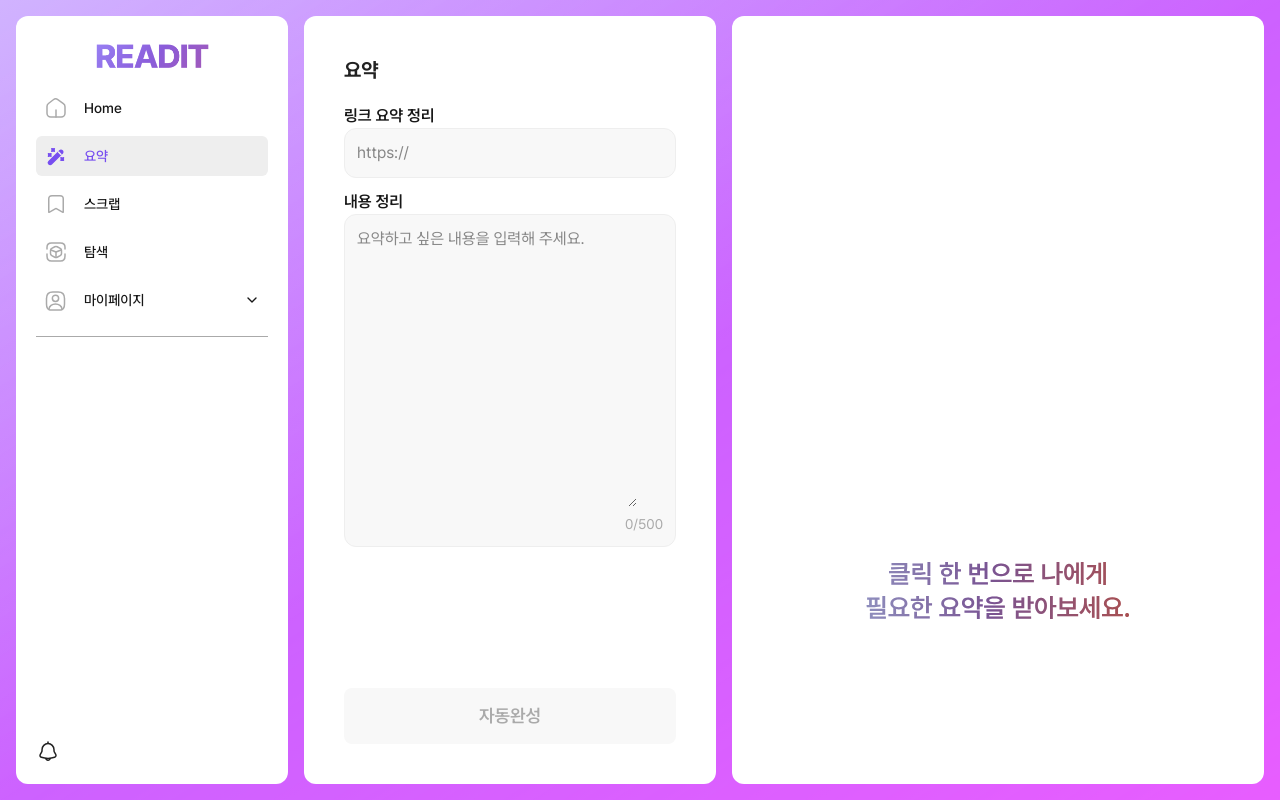
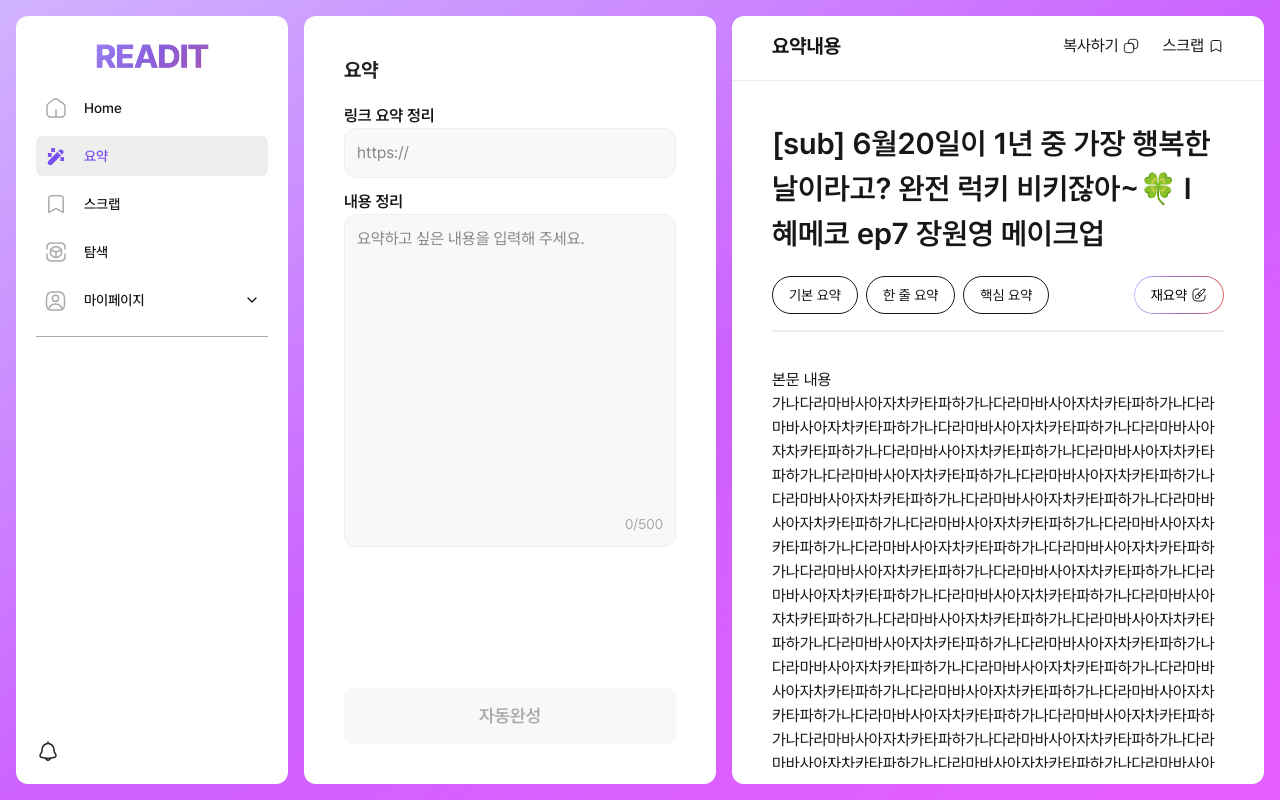
Before and after one commit to MAKE-VALUE-GACHI/3_readIt_frontend, a Next.js app: page /summary in a window 1280 px wide. Built offline with nearby package versions, Linux system fonts and the light colour scheme.

Commit message:
style: 요약페이지 스타일 추가

```diff
--- a/src/app/(main)/summary/page.tsx
+++ b/src/app/(main)/summary/page.tsx
@@ -1,4 +1,4 @@
-import Image from 'next/image'
+import { Copy, ClipDefault, Again } from '@/components/icon'
 
 const SummaryPage = () => {
   return (
@@ -16,7 +16,10 @@ const SummaryPage = () => {
           <div>
             <label className="text-base font-semibold">내용 정리</label>
             <div className="rounded-xl border-[1.5px] border-[#EEEEEE] bg-[#F8F8F8] p-3">
-              <textarea className="min-h-70" placeholder="요약하고 싶은 내용을 입력해 주세요."></textarea>
+              <textarea
+                className="min-h-70 w-full resize-none outline-none"
+                placeholder="요약하고 싶은 내용을 입력해 주세요."
+              ></textarea>
               <div className="text-end text-sm text-[#AAAAAA]">0/500</div>
             </div>
           </div>
@@ -26,10 +29,54 @@ const SummaryPage = () => {
           자동완성
         </button>
       </div>
+      <div className="flex basis-2/3 flex-col rounded-xl bg-white px-10 py-4">
+        {/* 요약 시작 컴포넌트 */}
+        {/*  <div className="absolute bottom-40 left-1/2 -translate-x-1/2">
+          <Image src="/assets/summary.svg" alt="text" width={329} height={84} />
+          </div>*/}
 
-      <div className="relative basis-2/3 rounded-xl bg-white p-10">
-        <div className="absolute bottom-40 left-1/2 -translate-x-1/2">
-          <Image src="/assets/summary.svg" alt="text" width={329} height={84} />
+        {/* 내용 입력 */}
+        <div className="mb-5 flex justify-between">
+          <span className="text-xl font-bold">요약내용</span>
+          <div className="flex">
+            <button className="mr-6 flex items-center">
+              복사하기
+              <Copy className="ml-1" />
+            </button>
+            <button className="flex items-center">
+              스크랩
+              <ClipDefault className="ml-1 h-4 w-4" color="black" />
+            </button>
+          </div>
+        </div>
+        <hr className="-mx-10 h-px border-[#EEEEEE]" />
+        {/* 본문 */}
+        <div className="flex-1 overflow-auto">
+          {/* 타이틀 */}
+          <div className="mx-auto mb-5 max-w-2xl text-3xl font-semibold">
+            <div className="mt-10 leading-[1.5]">
+              [sub] 6월20일이 1년 중 가장 행복한 날이라고? 완전 럭키 비키잖아~🍀 l 혜메코 ep7 장원영 메이크업
+            </div>
+          </div>
+          {/* 필터 */}
+          <div className="flex justify-between">
+            <div>
+              <button className="rounded-4xl mr-2 border px-4 py-2 text-sm">기본 요약</button>
+              <button className="rounded-4xl mr-2 border px-4 py-2 text-sm">한 줄 요약</button>
+              <button className="rounded-4xl mr-2 border px-4 py-2 text-sm">핵심 요약</button>
+            </div>
+            <div className="inline-flex rounded-full bg-[linear-gradient(90deg,#BEBDFF_0%,#9F6BC4_48%,#E26466_100%)] p-[1px]">
+              <button className="flex items-center gap-1 rounded-full bg-white px-4 py-2 text-sm text-black">
+                재요약
+                <Again />
+              </button>
+            </div>
+          </div>
+          <hr className="mb-9 mt-4 border border-[#EEEEEE]" />
+          <div>본문 내용</div>
+          <>
+            가나다라마바사아자차카타파하가나다라마바사아자차카타파하가나다라마바사아자차카타파하가나다라마바사아자차카타파하가나다라마바사아자차카타파하가나다라마바사아자차카타파하가나다라마바사아자차카타파하가나다라마바사아자차카타파하가나다라마바사아자차카타파하가나다라마바사아자차카타파하가나다라마바사아자차카타파하가나다라마바사아자차카타파하가나다라마바사아자차카타파하가나다라마바사아자차카타파하가나다라마바사아자차카타파하가나다라마바사아자차카타파하가나다라마바사아자차카타파하가나다라마바사아자차카타파하가나다라마바사아자차카타파하가나다라마바사아자차카타파하가나다라마바사아자차카타파하가나다라마바사아자차카타파하가나다라마바사아자차카타파하가나다라마바사아자차카타파하가나다라마바사아자차카타파하가나다라마바사아자차카타파하가나다라마바사아자차카타파하가나다라마바사아자차카타파하가나다라마바사아자차카타파하가나다라마바사아자차카타파하가나다라마바사아자차카타파하가나다라마바사아자차카타파하가나다라마바사아자차카타파하가나다라마바사아자차카타파하가나다라마바사아자차카타파하가나다라마바사아자차카타파하가나다라마바사아자차카타파하가나다라마바사아자차카타파하가나다라마바사아자차카타파하가나다라마바사아자차카타파하가나다라마바사아자차카타파하가나다라마바사아자차카타파하가나다라마바사아자차카타파하가나다라마바사아자차카타파하가나다라마바사아자차카타파하가나다라마바사아자차카타파하가나다라마바사아자차카타파하가나다라마바사아자차카타파하가나다라마바사아자차카타파하가나다라마바사아자차카타파하가나다라마바사아자차카타파하가나다라마바사아자차카타파하가나다라마바사아자차카타파하가나다라마바사아자차카타파하가나다라마바사아자차카타파하가나다라마바사아자차카타파하가나다라마바사아자차카타파하가나다라마바사아자차카타파하가나다라마바사아자차카타파하가나다라마바사아자차카타파하가나다라마바사아자차카타파하가나다라마바사아자차카타파하가나다라마바사아자차카타파하가나다라마바사아자차카타파하가나다라마바사아자차카타파하가나다라마바사아자차카타파하가나
+          </>
         </div>
       </div>
     </div>
--- a/src/components/icon/ClipDefault.tsx
+++ b/src/components/icon/ClipDefault.tsx
@@ -1,11 +1,12 @@
 import React from 'react'
 
-const ClipDefault = () => {
+const ClipDefault = (props: React.SVGProps<SVGSVGElement>) => {
+  const strokeColor = props.color ?? '#AAAAAA'
   return (
-    <svg width="24" height="24" viewBox="0 0 24 24" fill="none" xmlns="http://www.w3.org/2000/svg">
+    <svg {...props} width="24" height="24" viewBox="0 0 24 24" fill="none" xmlns="http://www.w3.org/2000/svg">
       <path
         d="M8 3.68332H16C17.2364 3.68332 18.0164 3.98543 18.4893 4.44308C18.9574 4.89639 19.25 5.62406 19.25 6.75266V20.1218C19.25 20.1726 19.2268 20.2282 19.1533 20.2732C19.0816 20.3169 18.9884 20.329 18.8965 20.2976L12.3623 16.6902L12 16.4909L11.6377 16.6902L5.10254 20.2976C5.01068 20.3285 4.91807 20.3158 4.84668 20.2722C4.7733 20.2273 4.75 20.1726 4.75 20.1218V6.75266C4.75004 5.68369 5.06369 4.94589 5.56055 4.47141C6.06259 3.99205 6.85446 3.68332 8 3.68332Z"
-        stroke="#AAAAAA"
+        stroke={strokeColor}
         strokeWidth="1.5"
       />
     </svg>
--- a/src/components/icon/Copy.tsx
+++ b/src/components/icon/Copy.tsx
@@ -1,8 +1,8 @@
 import React from 'react'
 
-const Copy = () => {
+const Copy = (props: React.SVGProps<SVGSVGElement>) => {
   return (
-    <svg width="16" height="16" viewBox="0 0 16 16" fill="none" xmlns="http://www.w3.org/2000/svg">
+    <svg {...props} width="16" height="16" viewBox="0 0 16 16" fill="none" xmlns="http://www.w3.org/2000/svg">
       <path
         d="M10.6666 8.60001V11.4C10.6666 13.7333 9.73325 14.6667 7.39992 14.6667H4.59992C2.26659 14.6667 1.33325 13.7333 1.33325 11.4V8.60001C1.33325 6.26668 2.26659 5.33334 4.59992 5.33334H7.39992C9.73325 5.33334 10.6666 6.26668 10.6666 8.60001Z"
         stroke="#222222"
```
Also changed, not shown: public/assets/summary.svg (deleted).
